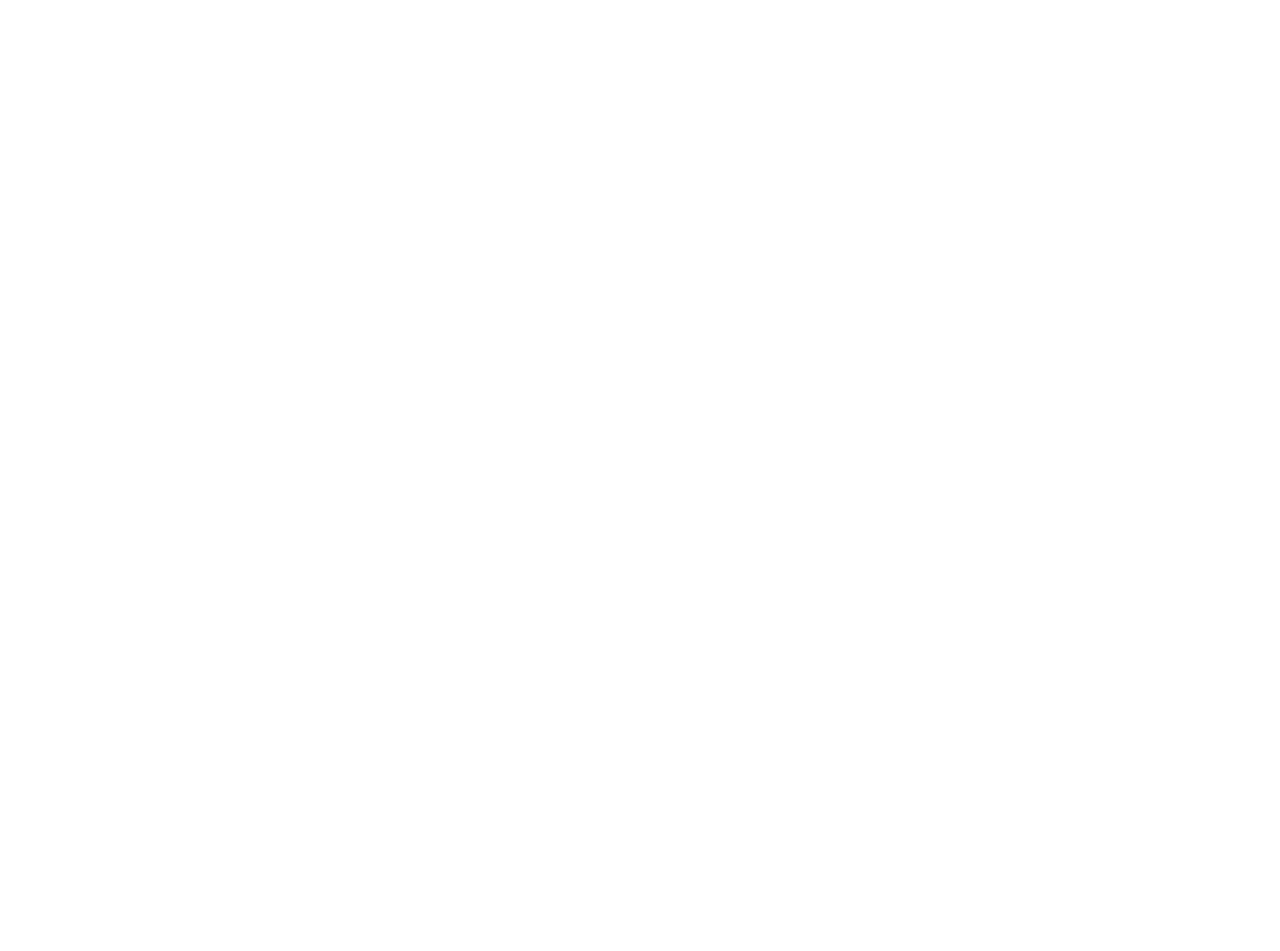
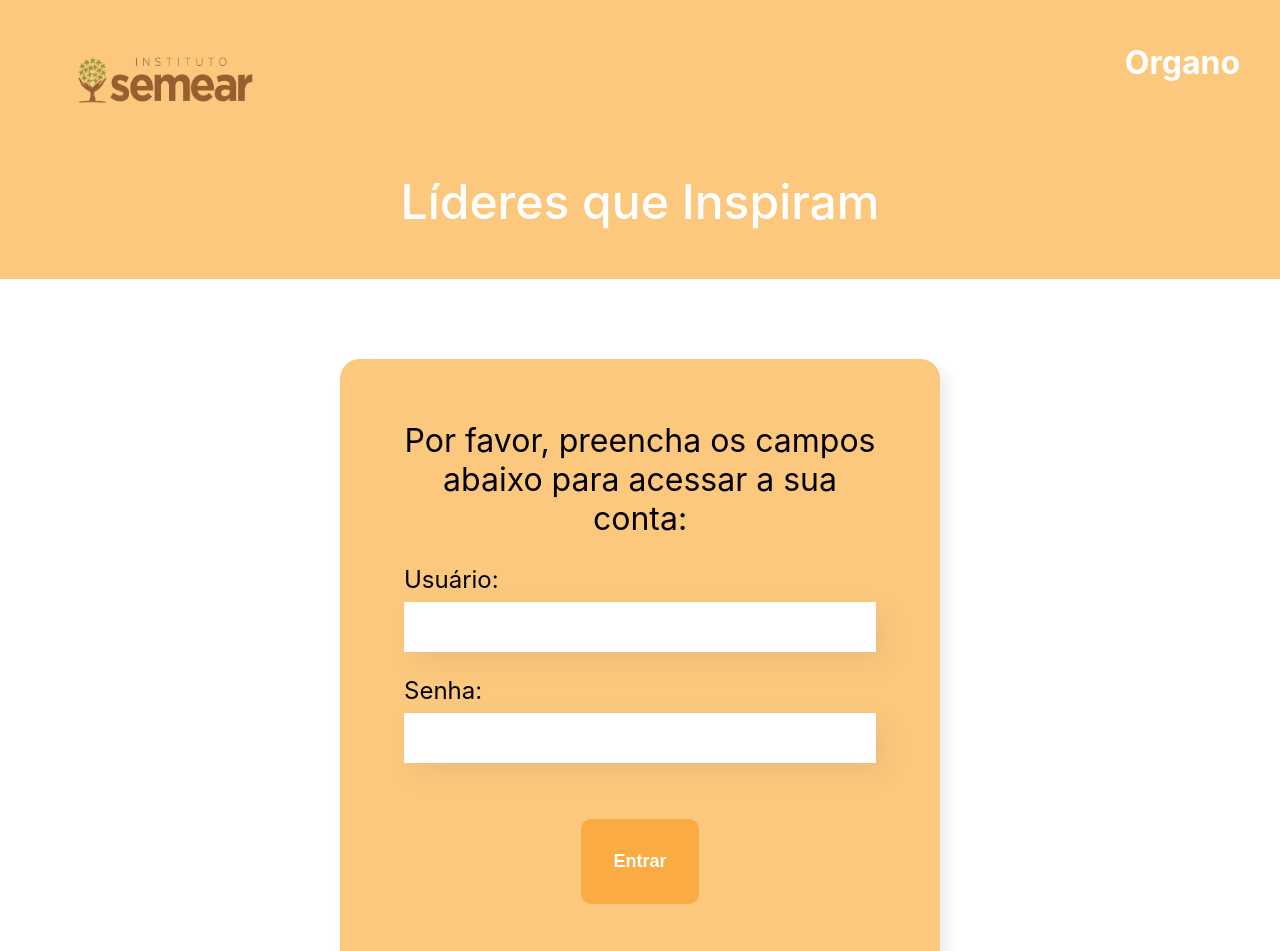
Before and after one commit to Linguini97/Organo-Semear, a React (Create React App) app: page /login in a window 1280 px wide. Before the commit this address had no page. Shown: the top 951 px of the page. Before the commit the page ends 800 px from the top, so only its background shows below. Built offline with nearby package versions, Linux system fonts and the light colour scheme.

Commit message:
Criação da tela de Login

```diff
--- a/package.json
+++ b/package.json
@@ -6,6 +6,7 @@
     "@testing-library/jest-dom": "^5.16.5",
     "@testing-library/react": "^13.4.0",
     "@testing-library/user-event": "^13.5.0",
+    "axios": "^1.4.0",
     "react": "^18.2.0",
     "react-dom": "^18.2.0",
     "react-icons": "^4.8.0",
--- a/src/componentes/Banner/Banner.css
+++ b/src/componentes/Banner/Banner.css
@@ -17,7 +17,7 @@
 }
 
 .superior img {
-  width: 350px;
+  width: 250px;
   height: 120px;
   margin-right: 10px;
 }
@@ -33,8 +33,8 @@
 .inferios h2 {
   text-align: center;
   color: #fff;
-  font-weight: 700;
+  font-weight: 500;
   font-size: 48px;
-  margin: 10%;
+  margin: 10% 0;
   width: 100%;
 }
--- /dev/null
+++ b/src/componentes/Formulario-Login/FormularioLogin.css
@@ -0,0 +1,58 @@
+.formulario-container {
+    display: flex;
+    flex-direction: column;
+    gap: 20px;
+    justify-content: center;
+    margin: 80px 50px;
+    align-items: center;
+}
+.formulario-container .formulario {
+    flex: 1;
+    background: #fbc87d;
+    box-shadow: 7px 7px 15px rgba(0, 0, 0, 0.08);
+    border-radius: 20px;
+    padding: 36px 64px;
+    width: 40%;
+}
+.formulario-container .formulario h2 {
+    font-weight: 400;
+    font-size: 32px;
+    text-align: center;
+}
+.campo-texto{
+    margin: 24px 0;
+}
+.campo-texto label{
+    display: block;
+    margin-bottom: 8px;
+    font-size: 24px;
+}
+.campo-texto input{
+    background-color: #fff;
+    box-shadow: 10px 10px 30px rgba(0, 0, 0, 0.06);
+    width: 100%;
+    border: none;
+    font-size: 16px;
+    padding: 16px;
+    box-sizing: border-box;
+}
+.container-botao{
+    display: flex;
+    justify-content: center;
+    align-items: center;
+}
+
+.container-botao .botao {
+    background-color: #faab42;
+    border-radius: 10px;
+    font-weight: 700;
+    font-size: 18px;
+    padding: 32px;
+    border: none;
+    cursor: pointer;
+    color: #fff;
+    margin: 32px 0;
+}
+.container-botao .botao:hover{
+    color: #9c5c2c;
+}
--- /dev/null
+++ b/src/componentes/Formulario-Login/index.js
@@ -0,0 +1,77 @@
+import { useState } from 'react'
+import axios from 'axios';
+import { useNavigate  } from 'react-router-dom';
+
+import './FormularioLogin.css'
+
+const FormularioLogin =() =>{
+
+    const [username, setUsername] = useState('');
+    const [password, setPassword] = useState('');
+    const [error, setError] = useState('');
+    const navigate  = useNavigate();
+
+    const handleUsernameChange = (evento) =>{
+        setUsername(evento.target.value)
+    };
+    const handlePasswordChange = (evento) => {
+        setPassword(evento.target.value)
+    }
+    const AoSubmeterlogin = async (evento) => {
+        evento.preventDefault();
+
+        if (!username || !password){
+            setError('Por favor preencha todos os campos');
+            return;
+        }
+        try {
+            const response = await axios.post('', {
+                username,
+                password
+            });
+            navigate.push('/cadastro');
+        } catch (error){
+            console.log(error);
+            if (error.response && error.response.status === 401){
+                alert('Login ou senha incorretos');
+            }else {
+                alert('Houve um erro ao realizar o Login. Tente novamente mais tarde')
+            }
+        }
+
+    }
+    return(
+        <section className='formulario-container'>
+            <form className='formulario' onSubmit={AoSubmeterlogin}>
+            <h2>Por favor, preencha os campos abaixo para acessar a sua conta:</h2>
+
+                <div className="campo-texto">
+                    <label htmlFor='username'>Usuário:</label>
+                    <input
+                        type='text'
+                        id='username'
+                        name='username'
+                        value={username}
+                        onChange={handleUsernameChange}
+                    />
+                    </div>
+                    <div className="campo-texto">
+                    <label htmlFor='password'>Senha:</label>
+                    <input
+                        type='password'
+                        id='password'
+                        name='password'
+                        value={password}
+                        onChange={handlePasswordChange}
+                    />
+                    </div>
+                    <div className='container-botao'>
+                    <button className='botao' type='submit'>Entrar</button>
+                    {error && <p>{error}</p>}
+                    </div>
+                </form>
+        </section>
+    )
+}
+
+export default FormularioLogin
--- a/src/componentes/Formulario/index.js
+++ b/src/componentes/Formulario/index.js
@@ -109,4 +109,5 @@
     )
 }
 
+
 export default Formulario
--- /dev/null
+++ b/src/componentes/Paginas/login.js
@@ -0,0 +1,19 @@
+import Banner from '../Banner/Banner';
+import FormularioLogin from '../Formulario-Login';
+import Rodape from '../Rodape';
+import { useHistory } from 'react-router-dom';
+
+
+function Login() {
+  return (
+    <div className="App">
+      <Banner/>
+      <FormularioLogin />
+      <Rodape />
+
+
+    </div>
+  );
+}
+
+export default Login;
--- a/src/componentes/Paginas/routes.js
+++ b/src/componentes/Paginas/routes.js
@@ -2,6 +2,7 @@
 import { Route, BrowserRouter, Routes } from "react-router-dom";
 import Home from "./home";
 import Cadastro from "./cadastro";
+import Login from "./login";
 
 const AppRoutes = () => {
     return(
@@ -9,6 +10,7 @@
             <Routes>
             <Route path="/" element={<Home />}></Route>
             <Route path="/cadastro" element={<Cadastro />}></Route>
+            <Route path="/login" element={<Login />}></Route>
             </Routes>
         </BrowserRouter>
     )
```
Also changed, not shown: 1 other file (tests, documents, lock files or other folders).
